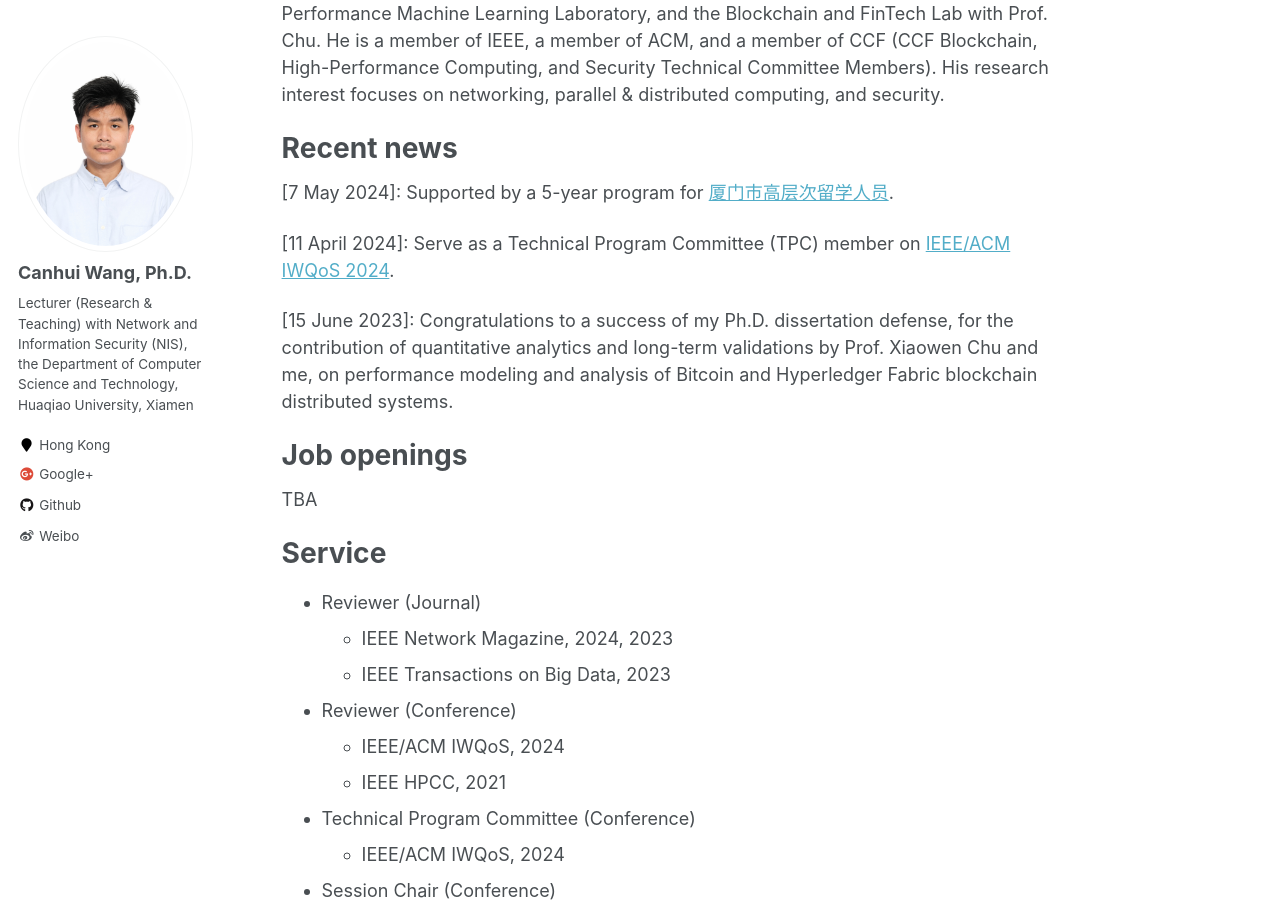
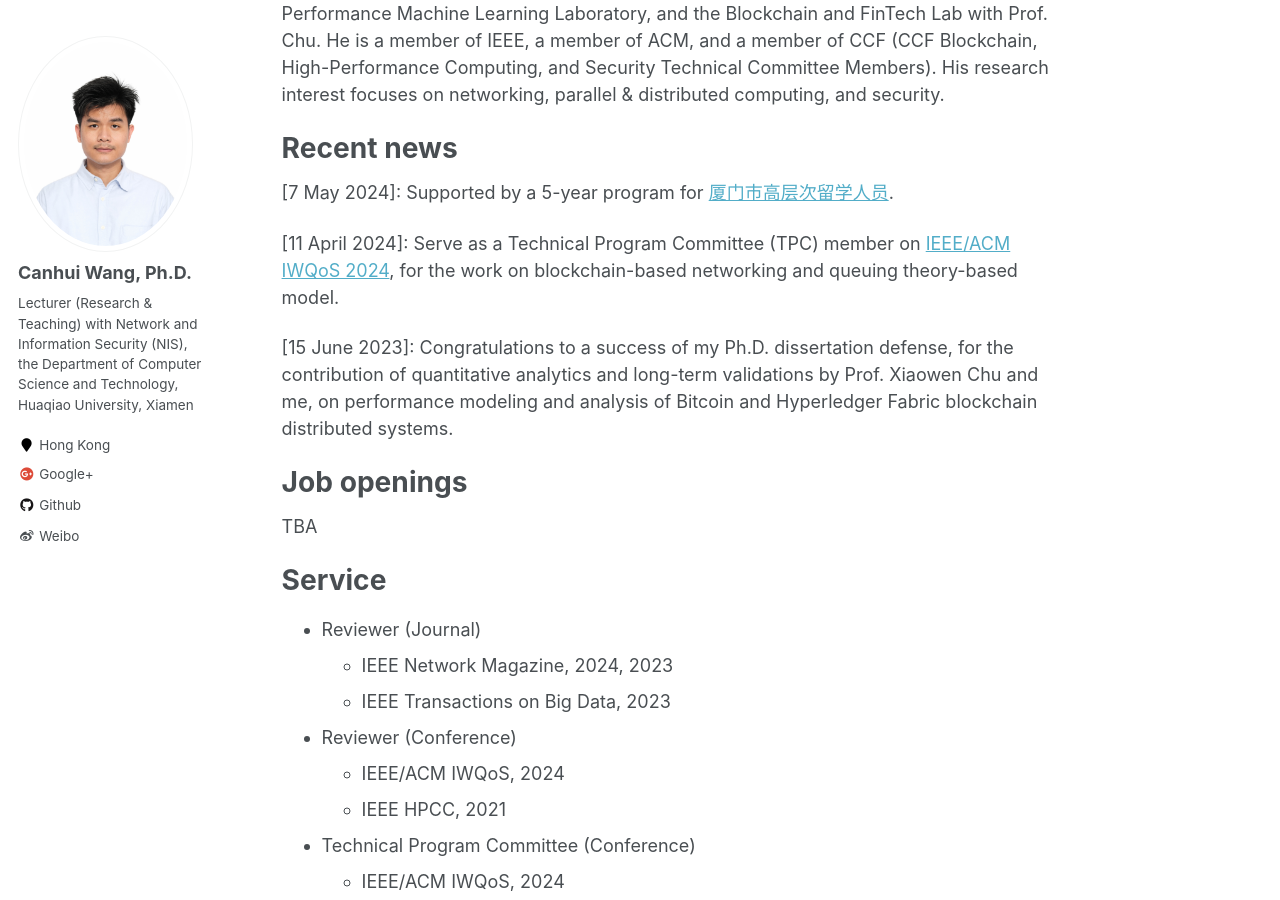
Before and after one commit to Canhui/canhui.github.io, a Jekyll site: the page built from _pages/about.md, in a window 1280 px wide and 900 px high, scrolled down 430 px. Built offline with Jekyll 4.4.1, drawn with Linux system fonts in a browser that asks for light colours.

Commit message:
Update about.md

```diff
--- a/_pages/about.md
+++ b/_pages/about.md
@@ -15,7 +15,7 @@ Recent news
 ======
 \[7 May 2024\]: Supported by a 5-year program for [厦门市高层次留学人员](http://hrss.xm.gov.cn).
 
-\[11 April 2024\]: Serve as a Technical Program Committee (TPC) member on [IEEE/ACM IWQoS 2024](https://iwqos2024.ieee-iwqos.org/committees/technical-program-committee).
+\[11 April 2024\]: Serve as a Technical Program Committee (TPC) member on [IEEE/ACM IWQoS 2024](https://iwqos2024.ieee-iwqos.org/committees/technical-program-committee), for the work on blockchain-based networking and queuing theory-based model.
 
 \[15 June 2023\]: Congratulations to a success of my Ph.D. dissertation defense, for the contribution of quantitative analytics and long-term validations by Prof. Xiaowen Chu and me, on performance modeling and analysis of Bitcoin and Hyperledger Fabric blockchain distributed systems.
 
```
